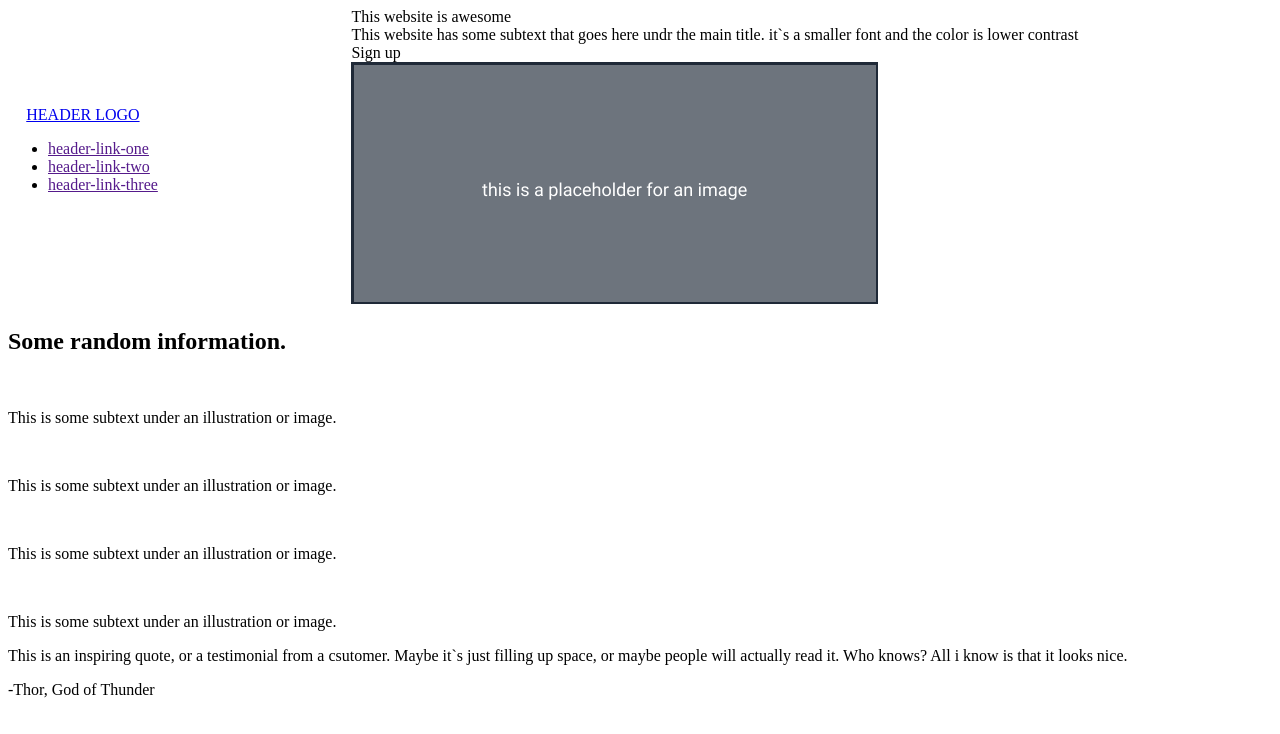
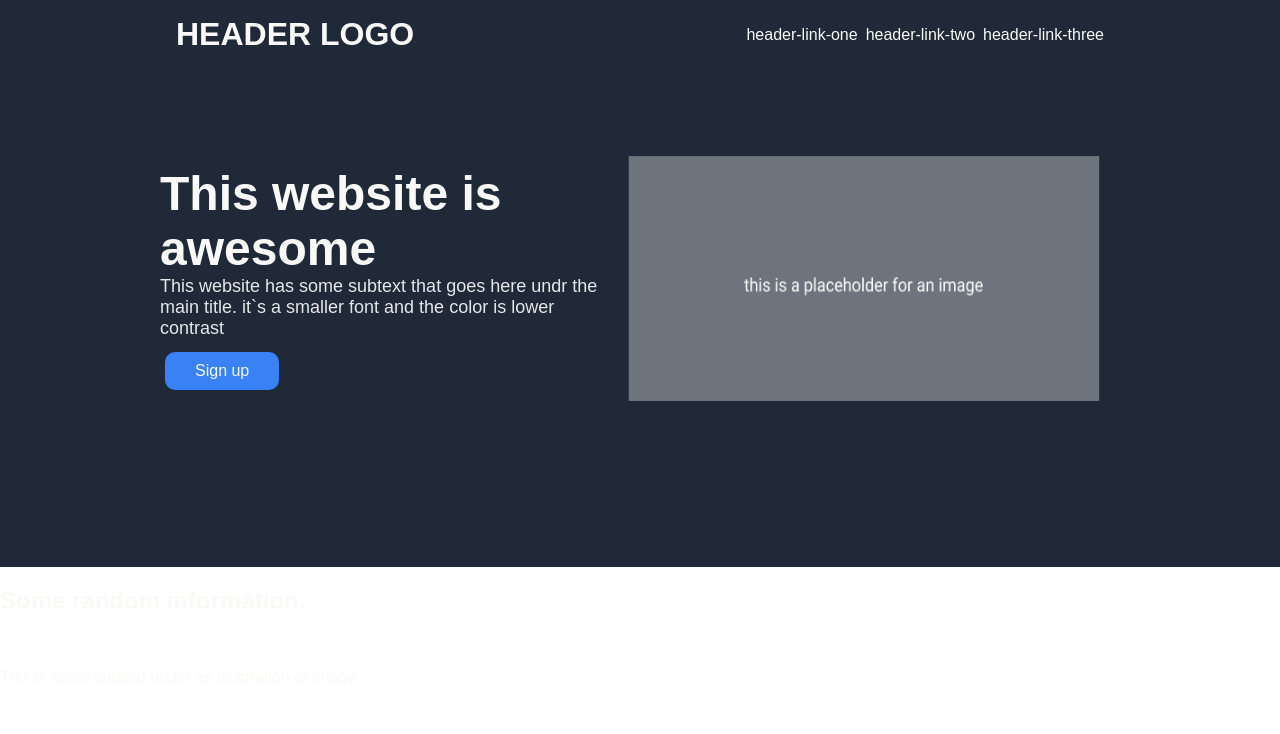
Before and after one commit to AxelConstantino/landing-page, a plain HTML site: page index.html in a window 1280 px wide. Drawn offline with Linux system fonts and the light colour scheme.

Commit message:
agregue estilos solo  al header el content no fue modificado con css

```diff
--- a/styles.css
+++ b/styles.css
@@ -1,16 +1,97 @@
+body{
+    display: flex;
+    flex-direction: column;
+    margin: 0;
+    font-family: Arial, Helvetica, sans-serif;
+}
+
 #container{
+    background-color: #1f2937;
     display: flex;
+    flex-wrap: wrap;
     justify-content: space-between;
+    align-items: center;
+    padding: 0 160px 160px 160px;
+}
+
+.header{
+    display: flex;
+    flex: 90%;
+    justify-content: space-between;
+    align-items: center;
+    padding: 16px;
+    padding-bottom: 100px;
+}
+
+.header-logo{
+    font-size: 32px;
+    font-weight: 700;
+}
+
+a{
+    text-decoration: none;
+    color: #f9faf8;
+}
+
+a:hover{
+    color: rgb(22, 22, 24);
+}
+
+ul{
+    list-style: none;
+    display: flex;
+    padding: 0;
+    margin: 0;
+    gap: 8px;
+}
+
+.header-text{
+    display: flex;
+    flex: 10%;
+    justify-content: flex-start;
+    gap: 16px;
+}
+
+.header-text-container{
+    display: flex;
+    flex-direction: column;
+    justify-content: center;
+    align-items: flex-start;
+    width: 450px;
+}
+
+.title{
+    font-size: 48px;
+    color: #f9faf8;
+    font-weight: bolder;
+}
+
+.title-text{
+    font-size: 18px;
+    color: #E5E7EB;
+}
+
+.headr-img{
+    display: flex;
+    justify-content: center;
     align-items: center;
 }
 
-.header-logo{
-    display: flex;
-    align-items: center;
-    justify-content: center;
+.img-example{
+width: 475px;
+height: 250px;
 }
 
-#logo{
-    width: 100px;
-    height: 90px;
+.button{
+    display: flex;
+    padding: 5px;
+    justify-content: left;
 }
+
+.btn{
+    text-decoration: none;
+    padding: 10px 30px;
+    margin-top: 8px;
+    background-color: #3882f6;
+    border-radius: 10px;
+}
```
